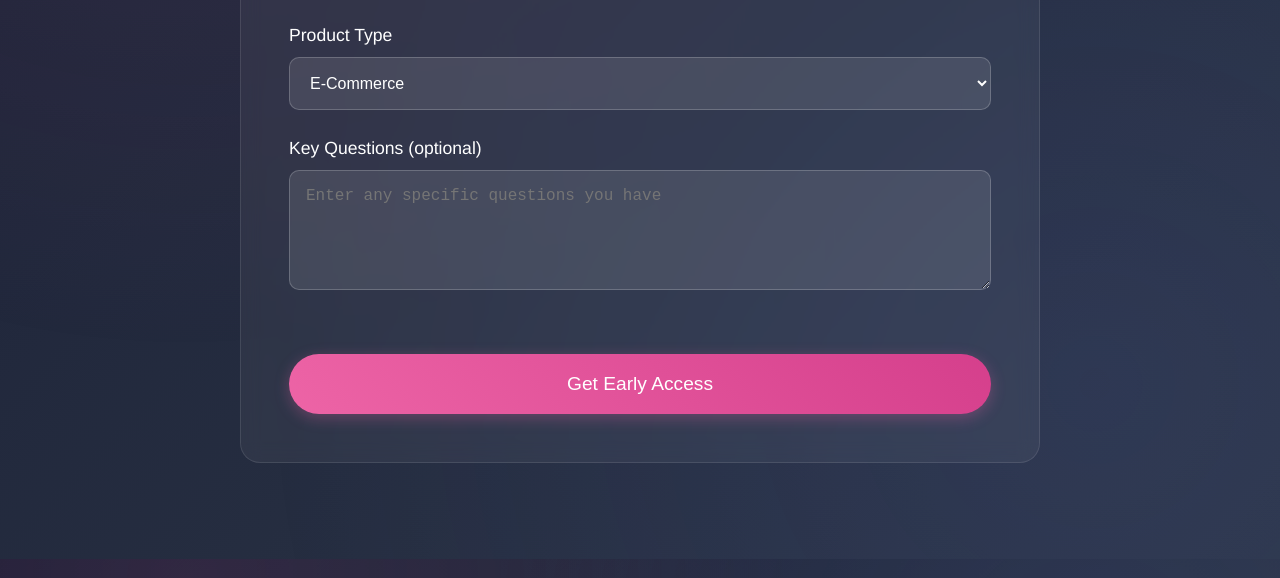
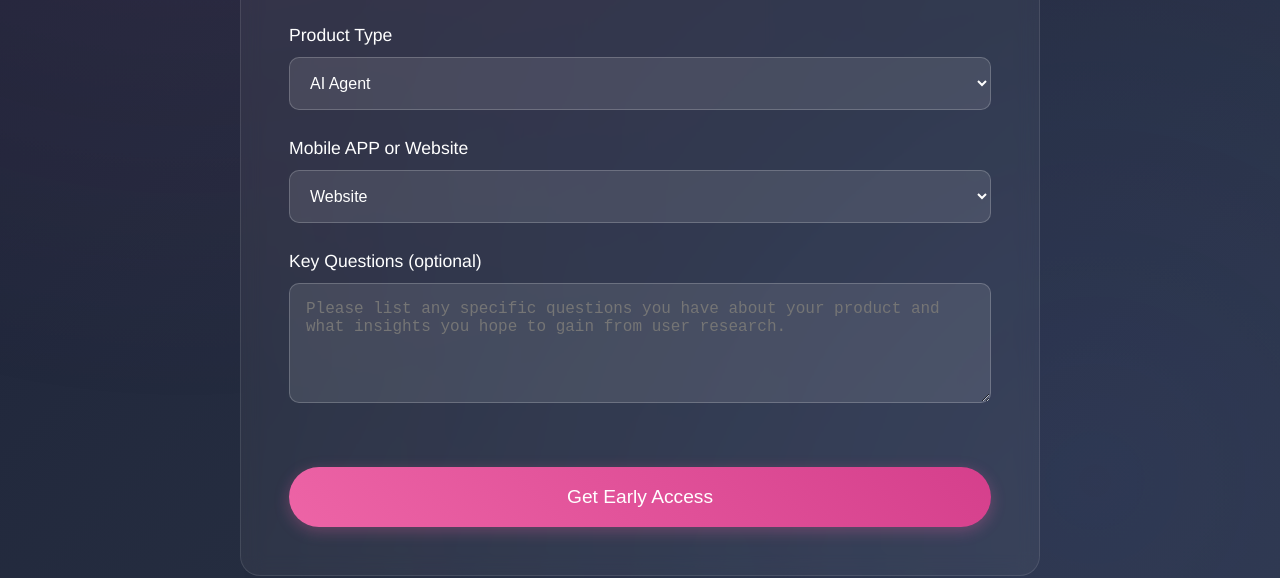
Before and after one commit to reynoldw/Agent-Lens, a plain HTML site: page index.html in a window 1280 px wide. Shown: the part 4575-5153 px from the top of the page. Drawn offline with Linux system fonts and the light colour scheme.

Commit message:
Update index.html

```diff
--- a/index.html
+++ b/index.html
@@ -1026,6 +1026,7 @@
                     <div>
                         <label for="website-type" class="form-label">Product Type</label>
                         <select name="entry.1580963489" id="website-type" required class="form-control">
+                            <option value="AI Agent">AI Agent</option>
                             <option value="E-Commerce">E-Commerce</option>
                             <option value="Financial Services">Financial Services</option>
                             <option value="Healthcare">Healthcare</option>
@@ -1036,8 +1037,16 @@
                     </div>
 
                     <div>
+                        <label for="app-or-website" class="form-label">Mobile APP or Website</label>
+                        <select name="entry.1542392419" id="app-or-website" required class="form-control">
+                            <option value="Website">Website</option>
+                            <option value="Mobile APP">Mobile APP</option>
+                        </select>
+                    </div>
+
+                    <div>
                         <label for="key-questions" class="form-label">Key Questions (optional)</label>
-                        <textarea name="entry.1614507410" id="key-questions" placeholder="Enter any specific questions you have" class="form-control"></textarea>
+                        <textarea name="entry.1614507410" id="key-questions" placeholder="Please list any specific questions you have about your product and what insights you hope to gain from user research." class="form-control"></textarea>
                     </div>
 
                     <button type="submit" class="btn btn-primary" style="margin-top: 2rem;">Get Early Access</button>
```
